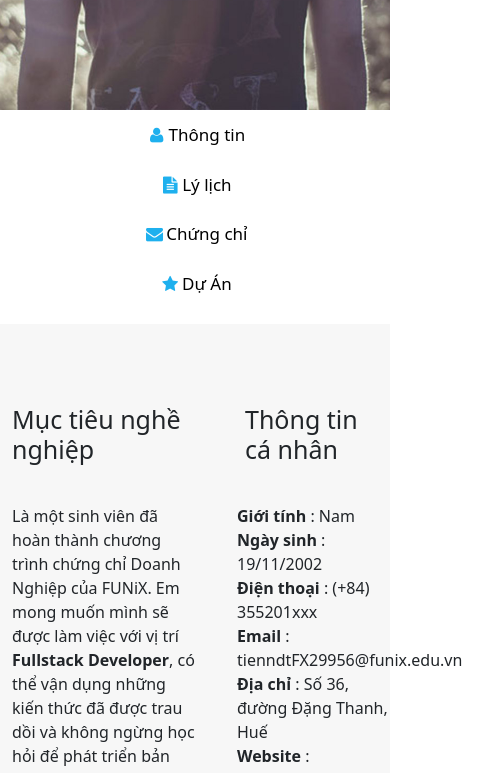
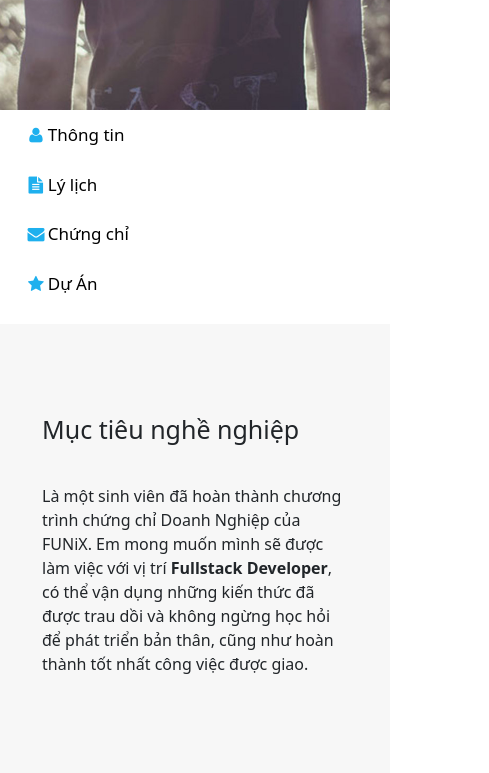
Before and after one commit to ttien1911/assignment-03, a plain HTML site: page index.html in a window 390 px wide. Shown: the part 290-1063 px from the top of the page, 489 px wide, since content can reach past the window. Drawn offline with nearby package versions, Linux system fonts and the light colour scheme.

Commit message:
Update mobile.css

```diff
--- a/css/mobile.css
+++ b/css/mobile.css
@@ -1,15 +1,21 @@
 @media (max-width: 500px) {
   #nav-bar,
   #about,
-  #job-info,
+  #jobinfo,
   #certificate,
   #project,
-  #footer {
+  #footer,
+  #cc-gt,
+  .du-an-container {
     grid-template-columns: 1fr;
     grid-template-rows: 1fr;
   }
   #navbar ul {
     display: block;
+  }
+  #nav-bar li a {
+    display: block;
+    text-align: left;
   }
   section > .container {
     width: 100%;
@@ -19,4 +25,24 @@
   #navbar ul li:nth-child(3) {
     display: none;
   }
+  #bggrey {
+    grid-template-columns: 1fr;
+  }
+  #target,
+  #personal-info {
+    padding: 30px;
+    margin: 0;
+  }
+  #bggrey .section-title,
+  #bggrey .info {
+    padding-left: 0;
+    margin-left: 0 !important;
+  }
+  .cchi {
+    float: left !important;
+    padding: 0 !important;
+  }
+  .du-an-container {
+    grid-gap: 50px;
+  }
 }
```
